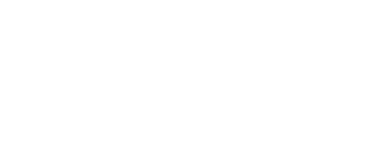
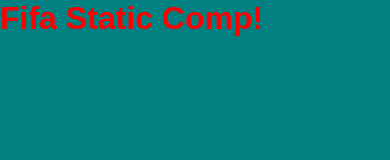
Before and after one commit to shayan-golafshani/static-comp-freestyle, a website: page index.html in a window 390 px wide. Drawn offline with Linux system fonts and the light colour scheme.

Commit message:
Add assets and media queries

```diff
--- a/index.html
+++ b/index.html
@@ -8,6 +8,8 @@
     <title>Free-styling</title>
 </head>
 <body>
-
+    <h1>
+        Fifa Static Comp!
+    </h1>
 </body>
 </html>
--- a/styles.css
+++ b/styles.css
@@ -0,0 +1,24 @@
+*{
+    margin: 0;
+      padding: 0;
+      border: 0;
+      vertical-align: baseline;
+    font-family: 'Raleway', sans-serif;
+  }
+
+
+@media screen and (min-width: 55em) {
+    body {
+      background: magenta;
+    }
+  }
+
+  @media screen and (max-width: 40em) {
+    body {
+      background: teal;
+    }
+  }
+
+h1 {
+    color: red;
+}
```
Also changed, not shown: assets/Haaland.png (added), assets/Lewandowski.png (added), assets/Mane.png (added), assets/Mbappe.png (added), assets/Pereira.png (added), assets/Salah.png (added), assets/Suarez.png (added), assets/Vardy.png (added).
